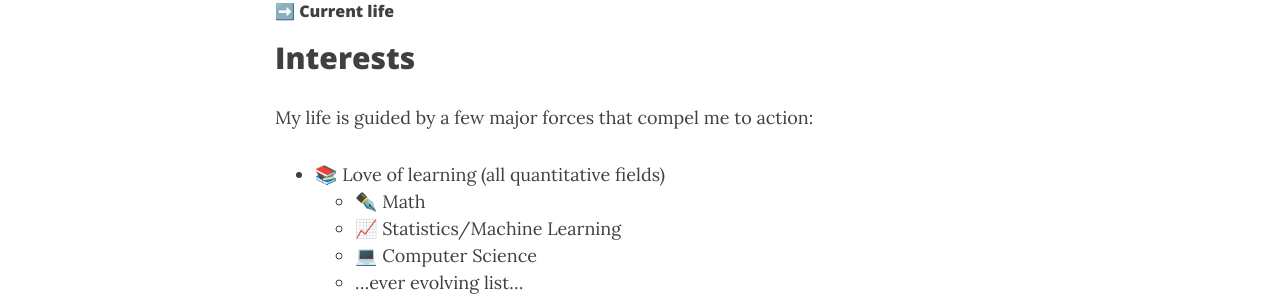
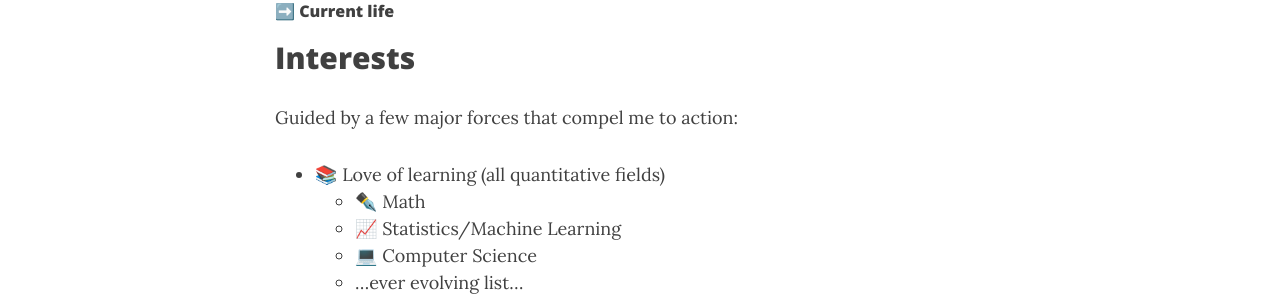
Before and after one commit to carmancater/carmancater.github.io, a Jekyll site: the page built from aboutme.md, in a window 1280 px wide and 900 px high, scrolled down 709 px. Shown: the part 178-478 px from the top of the window. Built offline with Jekyll 4.4.1, drawn with Linux system fonts in a browser that asks for light colours; nearby versions of some CDN libraries; emoji names are drawn with the system emoji font.

Commit message:
Update aboutme.md

```diff
--- a/aboutme.md
+++ b/aboutme.md
@@ -23,7 +23,7 @@ Hi there, my name is Carman Cater and I am a Connecticut, USA born person with a
 ###### :arrow_right: Current life
 
 ## Interests
-My life is guided by a few major forces that compel me to action:
+Guided by a few major forces that compel me to action:
 - :books: Love of learning (all quantitative fields)
   - :black_nib: Math
   - :chart_with_upwards_trend: Statistics/Machine Learning
```
